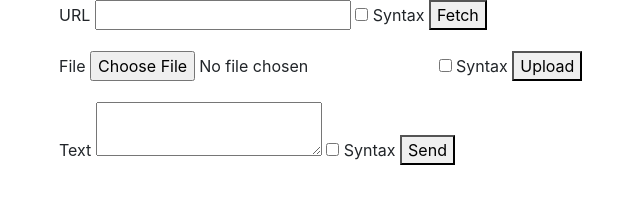
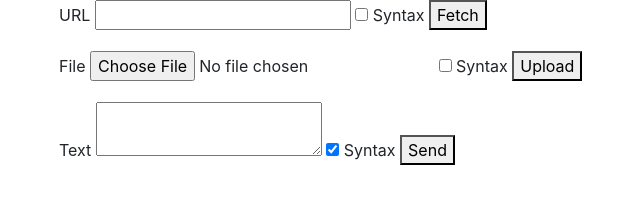
Before and after one commit to hasadna/openlaw-tools, a plain HTML site: page static/xtract/index.html in a window 1280 px wide. Shown: the full height of the page, 26-666 px from the left. Drawn offline with nearby package versions, Linux system fonts and the light colour scheme.

Commit message:
Set syntax checked by default for text

```diff
--- a/static/xtract/index.html
+++ b/static/xtract/index.html
@@ -28,7 +28,7 @@
                     <form action="/xtract/text" method="post" enctype="multipart/form-data">
                         <label for="form-text-field">Text</label>
                         <textarea name="text" id="form-text-field"></textarea>
-                        <label><input type="checkbox" name="syntax" value="1"> Syntax</label>
+                        <label><input type="checkbox" name="syntax" value="1" checked> Syntax</label>
                         <button type="submit">Send</button>
                     </form>
                 </div>
```
